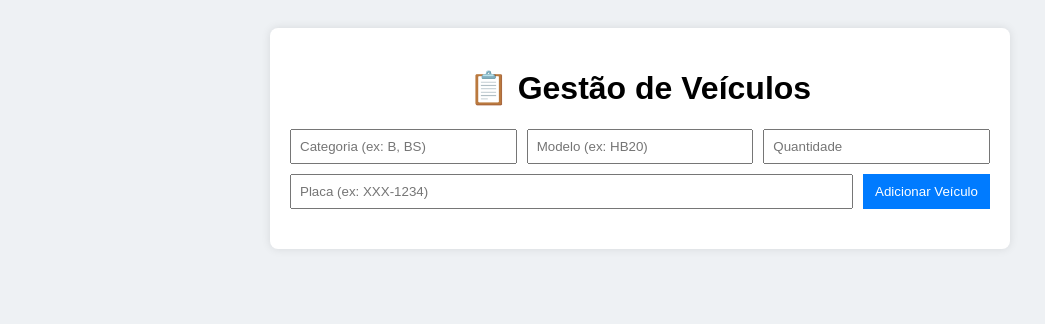
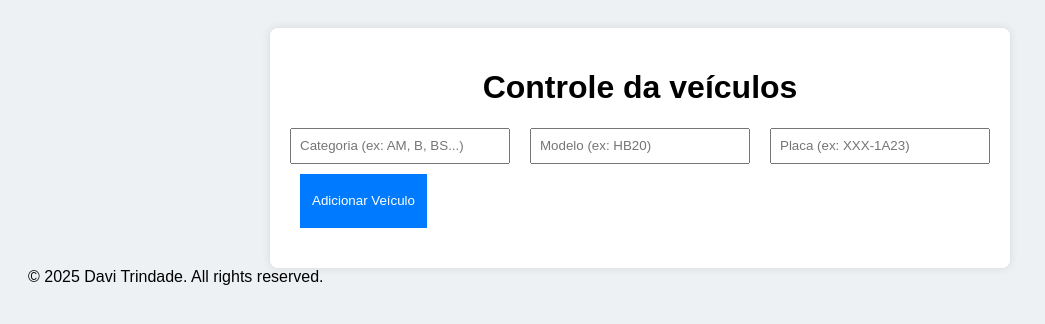
Before and after one commit to dtrindad-e/controledeveiculos, a plain HTML site: page index.html in a window 1280 px wide. Shown: the whole page, without its empty margins (0-1045 px from the left). Drawn offline with Linux system fonts and the light colour scheme.

Commit message:
Update index.html
Melhorias no código

```diff
--- a/index.html
+++ b/index.html
@@ -1,26 +1,30 @@
 <!DOCTYPE html>
 <html lang="pt-BR">
+
 <head>
     <meta charset="UTF-8" />
-  <meta name="viewport" content="width=device-width, initial-scale=1.0"/>
+    <meta name="viewport" content="width=device-width, initial-scale=1.0" />
     <title>Gestão de Veículos</title>
-  <link rel="stylesheet" href="style.css"/>
+    <link rel="stylesheet" href="style.css" />
 </head>
+
 <body>
     <div class="container">
-    <h1>📋 Gestão de Veículos</h1>
+        <h1>Controle da veículos</h1>
 
         <form id="vehicle-form">
-      <input type="text" id="categoria" placeholder="Categoria (ex: B, BS)" required />
-      <input type="text" id="modelo" placeholder="Modelo (ex: HB20)" required />
-      <input type="number" id="quantidade" placeholder="Quantidade" required />
-      <input type="text" id="placa" placeholder="Placa (ex: XXX-1234)" required />
-      <button type="submit">Adicionar Veículo</button>
+            <input class="caixa-alta" type="text" id="categoria" placeholder="Categoria (ex: AM, B, BS...)" required/><br><br>
+            <input class="caixa-alta"  type="text" id="modelo" placeholder="Modelo (ex: HB20)" required/><br><br>
+            <input class="caixa-alta"  type="text" id="placa" maxlength="7" minlength="7" placeholder="Placa (ex: XXX-1A23)" required/><br><br><br>
+            <button type="submit">Adicionar Veículo</button><br>
         </form>
 
-    <div id="vehicle-list"></div>
+        <div class="caixa-alta" id="vehicle-list"></div>
         <div class="total"></div>
     </div>
+
     <script src="script.js"></script>
 </body>
+<footer>© 2025 Davi Trindade. All rights reserved.</footer>
+
 </html>
```
Lines whose indentation alone changed are shown as unchanged.
